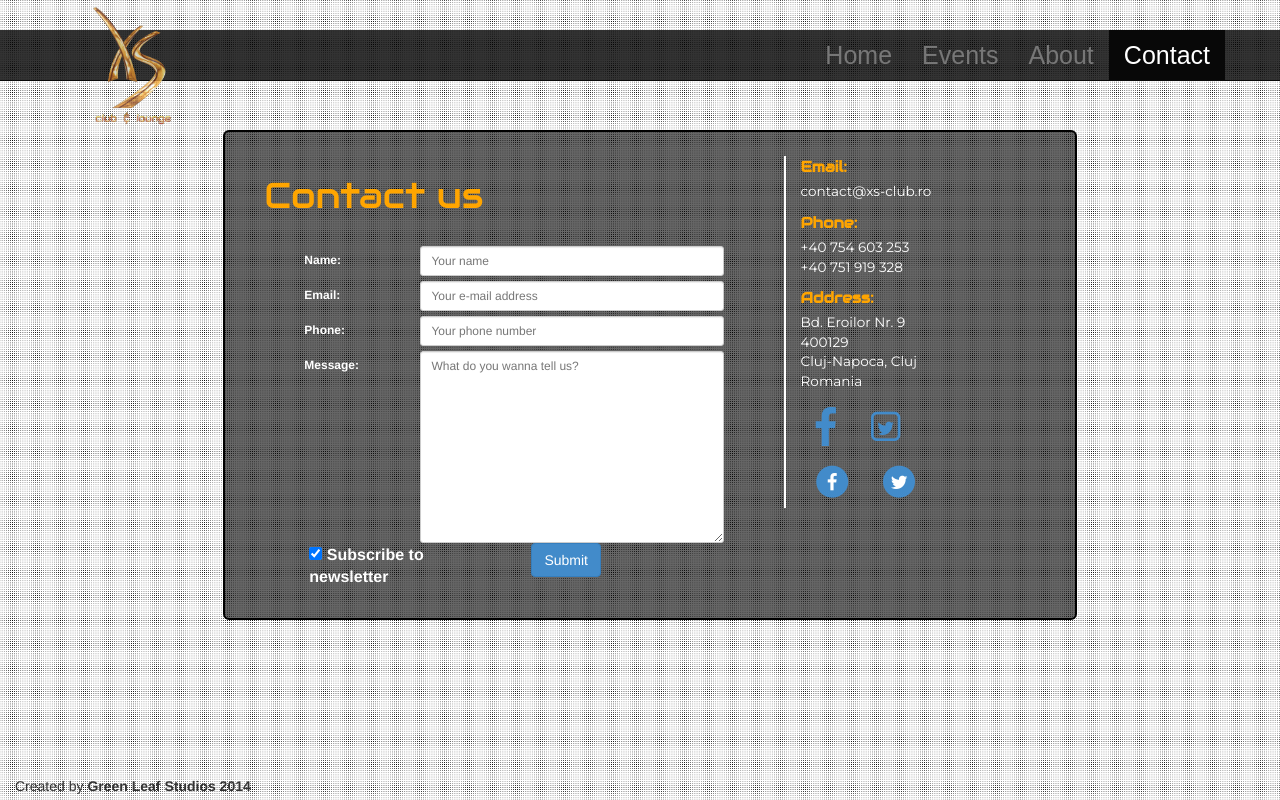
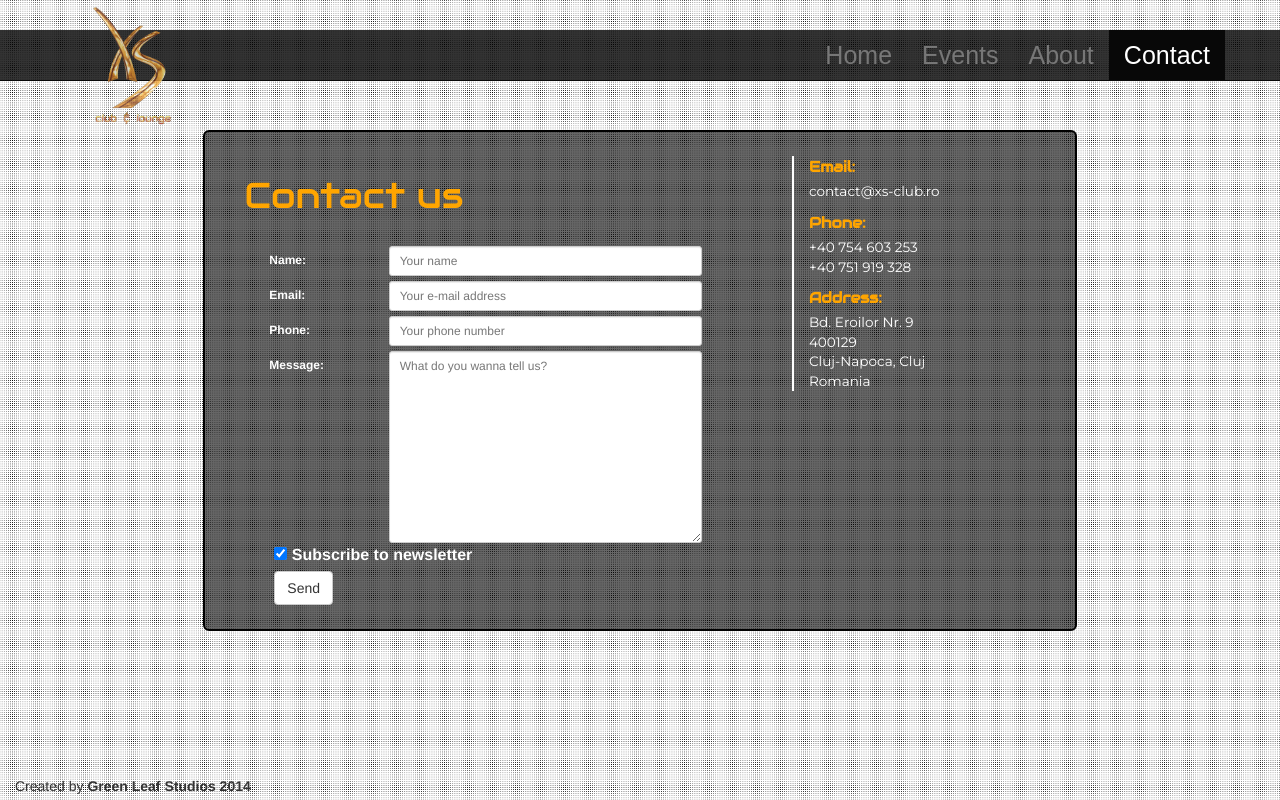
Before and after one commit to rocata/xs-club, a plain HTML site: page contact.html in a window 1280 px wide. Drawn offline with nearby package versions, Linux system fonts and the light colour scheme; a web font is replaced by a local one.

Commit message:
fixed contact page on all resolutions

```diff
--- a/contact.html
+++ b/contact.html
@@ -48,50 +48,49 @@
 
         <div id="wrapper">
             <section id="main_content">
-                <div class="col-md-2"></div>
-                <div class="col-md-8 contact_container well well-lg">
 
-
+                <div class="row">
+                    <div class="col-xs-8 col-xs-offset-2 contact_container well well-lg">
                         <!--LEFT SIDE-->
-                    <div class="col-md-8 left">
+                        <div class="col-md-8 col-xs-12 left">
                             <h1>Contact us</h1>
                             <form class="col-md-12 contact_form" action="php/sendmail.php" method="POST" name="send">
-                            <div class="col-lg-12">
-                                <label class="col-sm-3 control-label input-sm" for="formGroupInputSmall">Name:</label>
-                                <div class="col-sm-9">
+                                <div class="col-xs-12 row">
+                                    <label class="col-sm-3 col-xs-12 col-sm-offset-0 control-label input-sm" for="formGroupInputSmall">Name:</label>
+                                    <div class="col-sm-9 col-xs-12">
                                         <input class="form-control input-sm" type="text" id="formGroupInputSmall" placeholder="Your name" name="name">
                                     </div>
                                 </div>
 
-                            <div class="col-md-12">
-                                <label class="col-sm-3 control-label input-sm" for="formGroupInputSmall">Email:</label>
-                                <div class="col-sm-9">
+                                <div class="col-xs-12 row">
+                                    <label class="col-sm-3 col-xs-12 control-label input-sm" for="formGroupInputSmall">Email:</label>
+                                    <div class="col-sm-9 col-xs-12">
                                         <input class="form-control input-sm" type="email" id="formGroupInputSmall" placeholder="Your e-mail address" name="email">
                                     </div>
                                 </div>
 
-                            <div class="col-md-12">
-                                <label class="col-sm-3 control-label input-sm" for="formGroupInputSmall">Phone:</label>
-                                <div class="col-sm-9">
+                                <div class="col-xs-12 row">
+                                    <label class="col-sm-3 col-xs-12 control-label input-sm" for="formGroupInputSmall">Phone:</label>
+                                    <div class="col-sm-9 col-xs-12">
                                         <input class="form-control input-sm" type="text" id="formGroupInputSmall" placeholder="Your phone number" name="phone">
                                     </div>
                                 </div>
 
-                            <div class="col-md-12">
-                                <label class="col-sm-3 control-label input-sm" for="formGroupInputSmall">Message:</label>
-                                <div class="col-sm-9">
+                                <div class="col-xs-12 row">
+                                    <label class="col-sm-3 col-xs-12 control-label input-sm" for="formGroupInputSmall">Message:</label>
+                                    <div class="col-sm-9 col-xs-12">
                                         <textarea class="form-control input-sm" rows="10" id="formGroupInputSmall" placeholder="What do you wanna tell us?" name="message"></textarea>
                                     </div>
                                 </div>
 
-                            <div class="col-md-12">
-                                <div class="col-md-6">
+                                <div class="col-xs-12 row">
+                                    <div class="col-xs-12">
                                         <label>
                                             <input type="checkbox" checked> Subscribe to newsletter
                                         </label>
                                     </div>
-                                <div class="col-md-6">
-                                    <button type="submit" class="btn btn-primary">Submit</button>
+                                    <div class="col-xs-12">
+                                        <button type="submit" class="btn btn-default">Send</button>
                                     </div>
                                 </div>
                                 <input type="hidden" name="send">
@@ -100,52 +99,47 @@
                         <!--LEFT SIDE-->
 
                         <!--RIGHT SIDE-->
-                    <div class="col-md-3 right">
-                        <span class="left_border">
+                        <div class="col-md-3 col-xs-12 right">
+                            <div class="hidden-xs hidden-sm left_border">
+                                <span class="">
                                     <label>Email:</label>
                                     contact@xs-club.ro
                                 </span>
 
-                        <span class="left_border">
+                                <span class="">
                                     <label>Phone:</label>
                                     +40 754 603 253 <br>
                                     +40 751 919 328
                                 </span class="left_border">
 
-                        <span class="left_border">
+                                <span class="">
                                     <label>Address:</label>
                                     Bd. Eroilor Nr. 9 <br>
                                     400129 <br>
                                     Cluj-Napoca, Cluj <br>
                                     Romania <br>
                                 </span class="left_border">
+                            </div>
+                            <div class="hidden-md hidden-lg col-xs-8 col-xs-offset-2 top_border">
+                                <div class="clearfix"></div>
+                                <span class="">
+                                    <label>Email:</label>
+                                    contact@xs-club.ro
+                                </span>
 
-                        <div class="social_media">
+                                <span class="">
+                                    <label>Phone:</label>
+                                    +40 754 603 253 <br>
+                                    +40 751 919 328
+                                </span class="left_border">
 
-
-                            <a class="btn btn-social-icon btn-facebook" href="https://www.facebook.com/pages/XS-ClubLounge/320293284764393" alt="XS Club on Facebook">
-                              <i class="fa fa-facebook fa-3x"></i>
-                            </a>
-
-                            <a class="btn btn-social-icon btn-twitter">
-                                <span class="fa-stack fa-lg">
-                                    <i class="fa fa-square-o fa-stack-2x"></i>
-                                    <i class="fa fa-twitter fa-stack-1x"></i>
-                                </span>
-                            </a>
-
-                            <a class="btn btn-social-icon btn-facebook">
-                                <span class="fa-stack fa-lg">
-                                    <i class="fa fa-circle fa-stack-2x"></i>
-                                    <i class="fa fa-facebook fa-stack-1x fa-inverse"></i>
-                                </span>
-                            </a>
-                            <a class="btn btn-social-icon btn-twitter">
-                                <span class="fa-stack fa-lg">
-                                    <i class="fa fa-circle fa-stack-2x"></i>
-                                    <i class="fa fa-twitter fa-stack-1x fa-inverse"></i>
-                                </span>
-                            </a>
+                                <span class="">
+                                    <label>Address:</label>
+                                    Bd. Eroilor Nr. 9 <br>
+                                    400129 <br>
+                                    Cluj-Napoca, Cluj <br>
+                                    Romania <br>
+                                </span class="left_border">
                             </div>
 
                         </div>
@@ -153,11 +147,11 @@
 
 
                         <!--GOOGLE MAP-->
-                    <!--<div class="col-lg-12 google_map">
+                        <!--<div class="col-xs-12 google_map">
                             <iframe src="https://www.google.com/maps/embed?pb=!1m18!1m12!1m3!1d341.59587207508577!2d23.59250521842032!3d46.76948943304561!2m3!1f0!2f0!3f0!3m2!1i1024!2i768!4f13.1!3m3!1m2!1s0x47490c2797b39a2d%3A0x6295aea198682ca3!2sBulevardul+Eroilor+9%2C+Cluj-Napoca+400000!5e0!3m2!1sro!2sro!4v1405814008077" width="100%" height="100%" frameborder="0" style="border:0"></iframe>
                         </div>-->
                         <!--GOOGLE MAP-->
-
+                    </div>
                 </div>
             </section>
         </div>
--- a/css/main.css
+++ b/css/main.css
@@ -101,9 +101,6 @@ div.navbar-fixed-bottom , div.navbar-fixed-bottom > *{
 */
 div.contact_container {
     margin-top: 40px;
-    margin-left: 10px;
-    margin-right: 10px;
-
 
     background: rgba(255, 255, 255, 0.7);
     background: rgba(0, 0, 0, 0.6);
@@ -125,15 +122,27 @@ div.contact_container h1 {
 div.contact_container div.left {
 
 }
+
+
+
+
 div.contact_container div.right {
-    border-left: solid White 2.5px;
-
     font-family: 'Montserrat', sans-serif;
     font-weight: 100;
     font-size: 85%;
 }
+div.contact_container div.right div.left_border {
+    border-left: solid White 2.5px;
+    padding-left: 15px;
 
-div.contact_container div.right span.left_border {
+}
+div.contact_container div.right div.top_border {
+    border-top: solid White 2.5px;
+    padding-top: 15px;
+    margin-top: 30px;
+}
+
+div.contact_container div.right span {
     display: block;
 
     margin-bottom: 10px;
```
Lines whose indentation alone changed are shown as unchanged.
